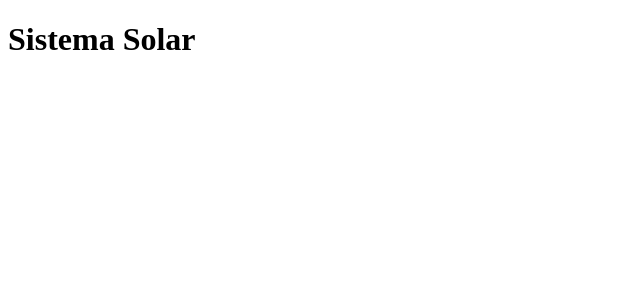
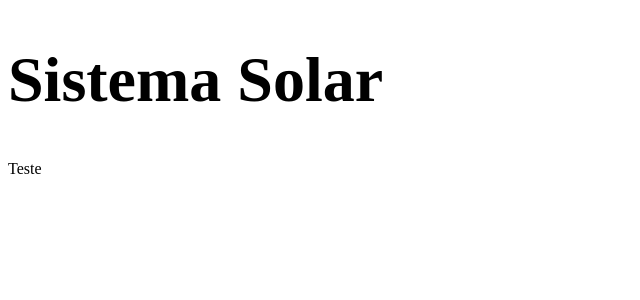
Before and after one commit to clarareis/Solar-System-Project, a React (Create React App) app: page / in a window 1280 px wide. Shown: the top 300 px of the page, without its empty margins (0-640 px from the left). Built offline with nearby package versions, Linux system fonts and the light colour scheme.

Commit message:
Criando o atributo SolarSystem com um atributo e incluindo no arquivo App.js

```diff
--- a/src/App.js
+++ b/src/App.js
@@ -1,9 +1,15 @@
 import React from 'react';
 import Header from './components/Header';
+import SolarSystem from './components/SolarSystem';
 
 class App extends React.Component {
   render() {
-    return (<p><Header /></p>);
+    return (
+      <div>
+        <h1><Header /></h1>
+        <p><SolarSystem /></p>
+      </div>
+    );
   }
 }
 
--- /dev/null
+++ b/src/components/SolarSystem.jsx
@@ -0,0 +1,11 @@
+import React from 'react';
+
+class SolarSystem extends React.Component {
+  render() {
+    return (
+      <div data-testid="solar-system">Teste </div>
+    );
+  }
+}
+
+export default SolarSystem;
```
